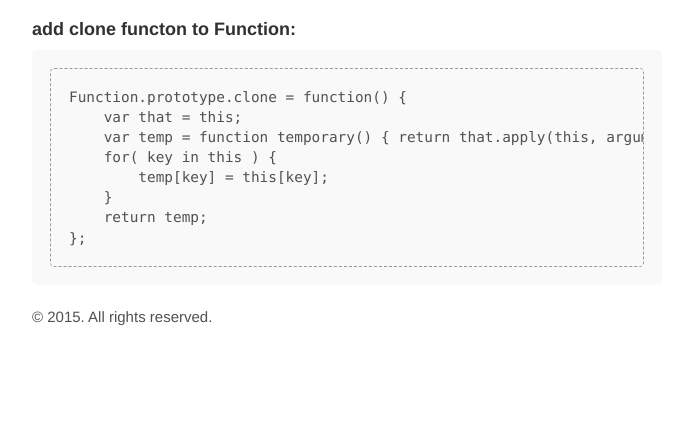
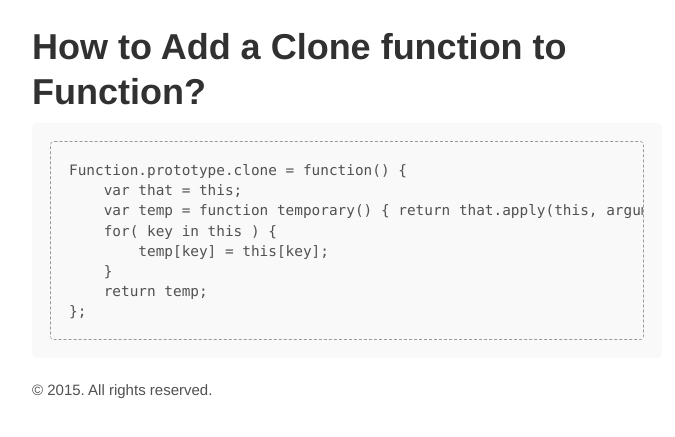
Before and after one commit to bpelikan/GitBlogs, a Jekyll site: the page built from _posts/2015-05-09-How to Add a Clone function to Function.md, in a window 1280 px wide. Shown: the top 437 px of the page, without its empty margins (293-968 px from the left). Built offline with Jekyll 4.4.1, drawn with Linux system fonts in a browser that asks for light colours; comment, search, counter and statistics services are not loaded.

Commit message:
using poole styles

```diff
--- a/_posts/2015-05-09-How to Add a Clone function to Function.md
+++ b/_posts/2015-05-09-How to Add a Clone function to Function.md
@@ -3,7 +3,8 @@ layout: default
 comments: true
 title: How to Add a Clone function to Function?
 ---
-####add clone functon to Function:
+
+#{{page.title}}
 
     Function.prototype.clone = function() {
         var that = this;
```
Also changed, not shown: 4 other files.
